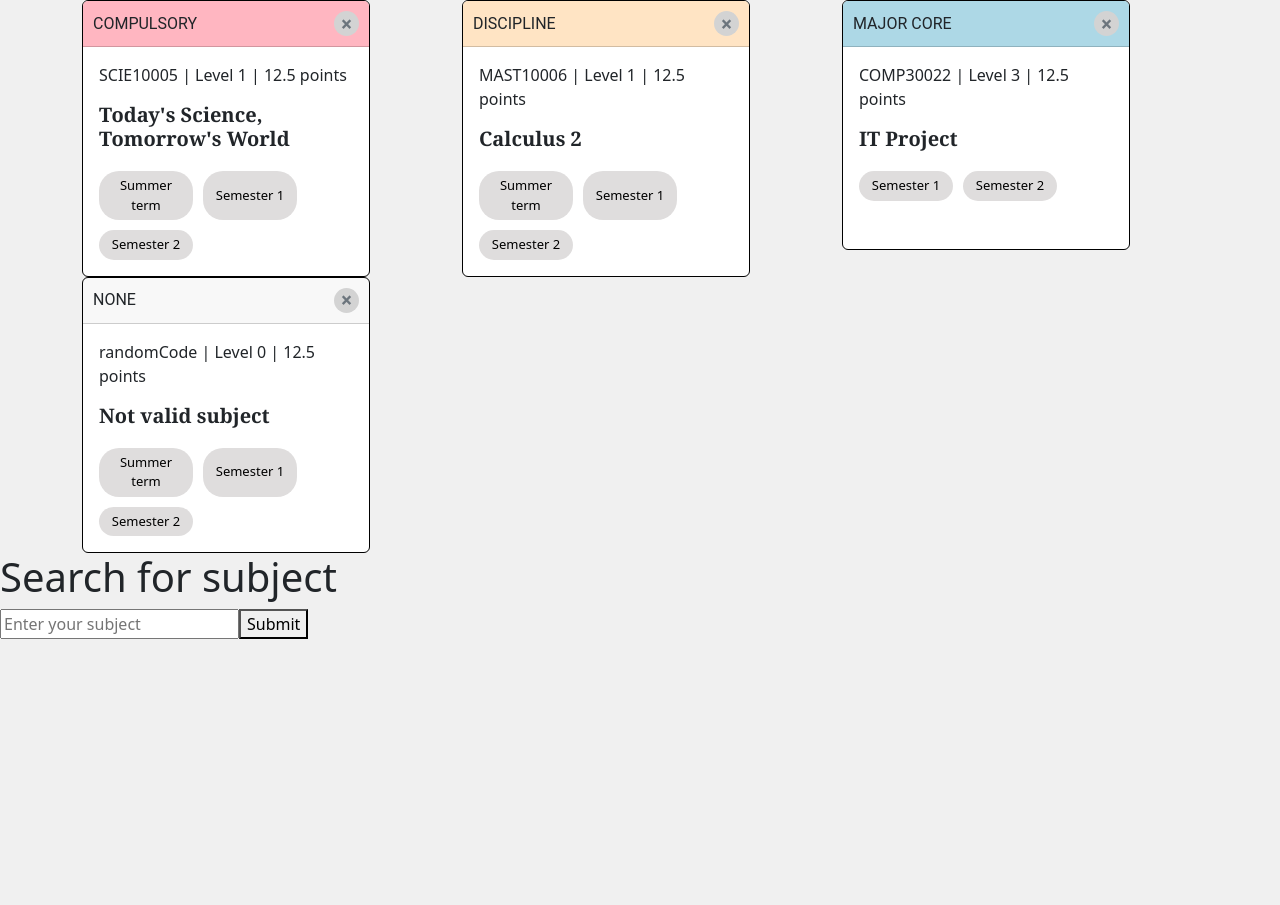
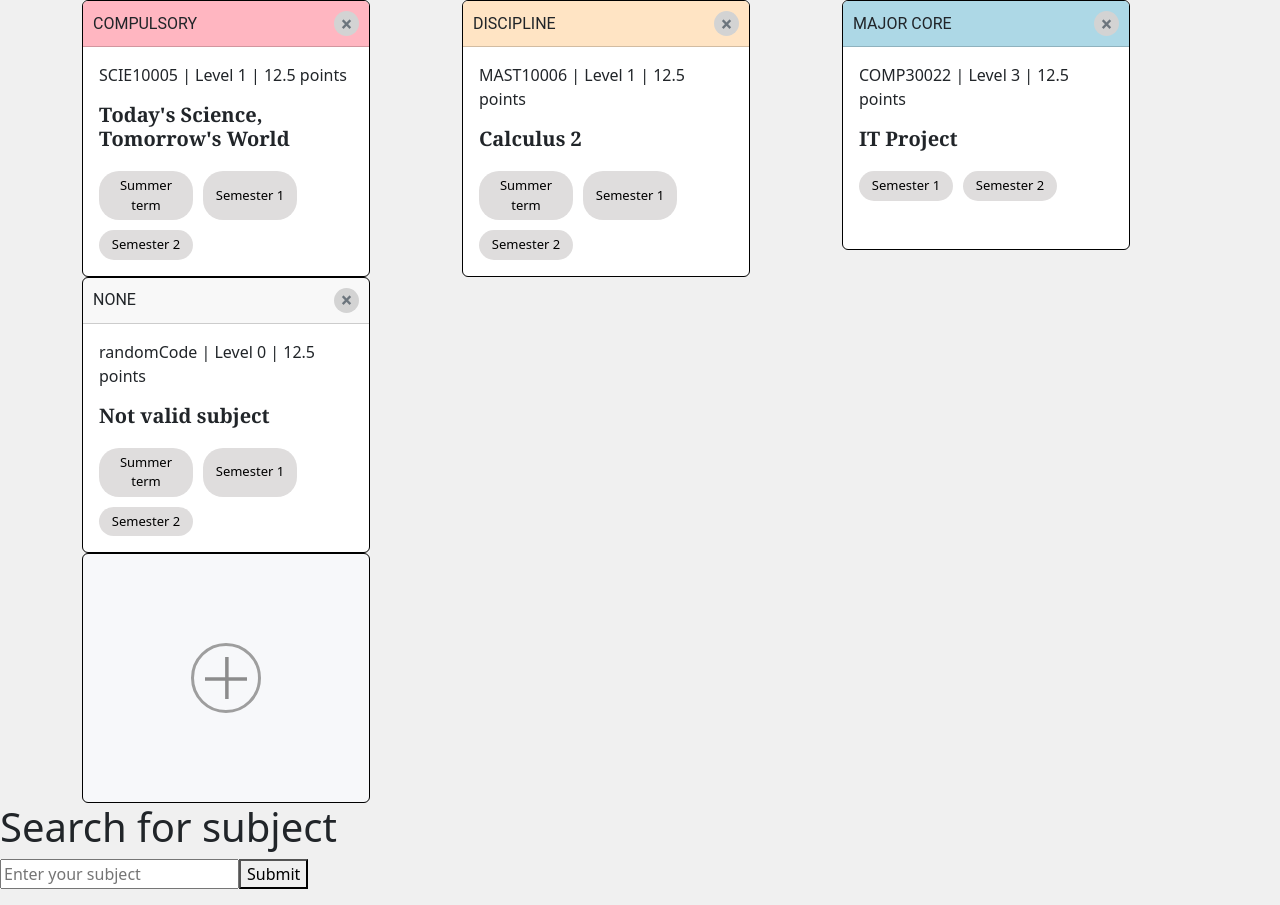
Before and after one commit to lu1w/ultimate-handbook, a React (Create React App) app in the folder frontend/: page / in a window 1280 px wide. Before the commit the page ends 800 px from the top, so only its background shows below. Built offline with nearby package versions, Linux system fonts and the light colour scheme.

Commit message:
feat: Added empty subject slot component

```diff
--- a/frontend/src/App.jsx
+++ b/frontend/src/App.jsx
@@ -5,6 +5,7 @@ import { Container, Row, Col } from 'react-bootstrap'; // TODO: make the contian
 import courseData from './mock-data/courseData'; // Import the dictionary
 import CourseCard from './components/Common/CourseCard';
 import SearchBar from "./components/Search/SearchBar";
+import EmptyCourseCard from "./components/Common/EmptyCourseCard";
 
 function App() {
   return <div>
@@ -17,6 +18,7 @@ function App() {
           </Col>
         ))}
       </Row>
+      <EmptyCourseCard />
     </Container>
 
     <SearchBar />
--- a/frontend/src/components/Common/CourseCard.jsx
+++ b/frontend/src/components/Common/CourseCard.jsx
@@ -25,7 +25,6 @@ const CourseCard = ({ type, code, level, points, name, term = [], state }) => {
         <Card.Text>{code} | Level {level} | {points} points</Card.Text>
         <Card.Title>{name}</Card.Title>
 
-        {/* Render terms in a 2-column flex grid */}
         <div className="term-buttons">
           {term.map((termName, index) => (
             <Button variant = "secondary" key={index} className="term-button">{termName}</Button>
--- /dev/null
+++ b/frontend/src/components/Common/EmptyCourseCard.jsx
@@ -0,0 +1,18 @@
+import React from 'react';
+import Card from 'react-bootstrap/Card';
+import Button from 'react-bootstrap/Button'; // Import Button component
+import '../../styles/EmptyCourseCard.css';
+
+const EmptyCourseCard = ({ onAdd }) => {
+  return (
+    <Card className="empty-course-card" border="black">
+      <Card.Body className="d-flex justify-content-center align-items-center">
+        <Button variant="outline-secondary" className="add-button" onClick={onAdd}>
+          <img src="/plus.svg" alt="Add" className="plus-icon" />
+        </Button>
+      </Card.Body>
+    </Card>
+  );
+};
+
+export default EmptyCourseCard;
--- /dev/null
+++ b/frontend/src/styles/EmptyCourseCard.css
@@ -0,0 +1,25 @@
+.empty-course-card {
+    width: 18rem;
+    min-height: 250px;
+    display: flex;
+    justify-content: center;
+    align-items: center;
+    background-color: #f7f8fa;
+}
+
+.add-button {
+    color: rgb(158, 158, 158);
+    border: 3px solid rgb(158, 158, 158);
+    border-radius: 50%;
+    width: 70px;
+    height: 70px;
+    display: flex;
+    justify-content: center;
+    align-items: center;
+    cursor: pointer;
+    background-color: transparent;
+}
+
+.add-button:hover {
+    background-color: rgb(222, 220, 220);
+}
```
Also changed, not shown: frontend/public/plus.svg (added).
